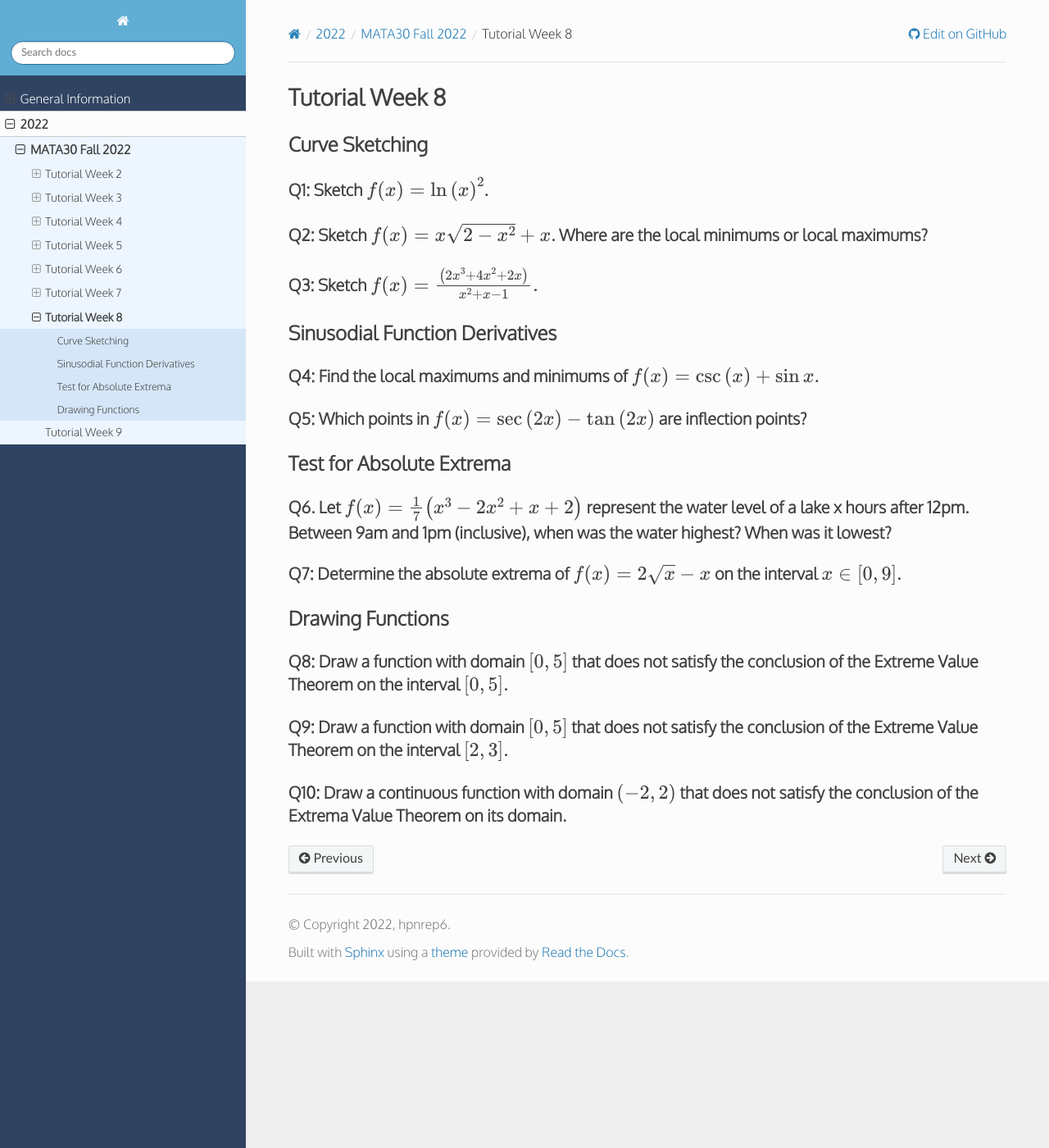
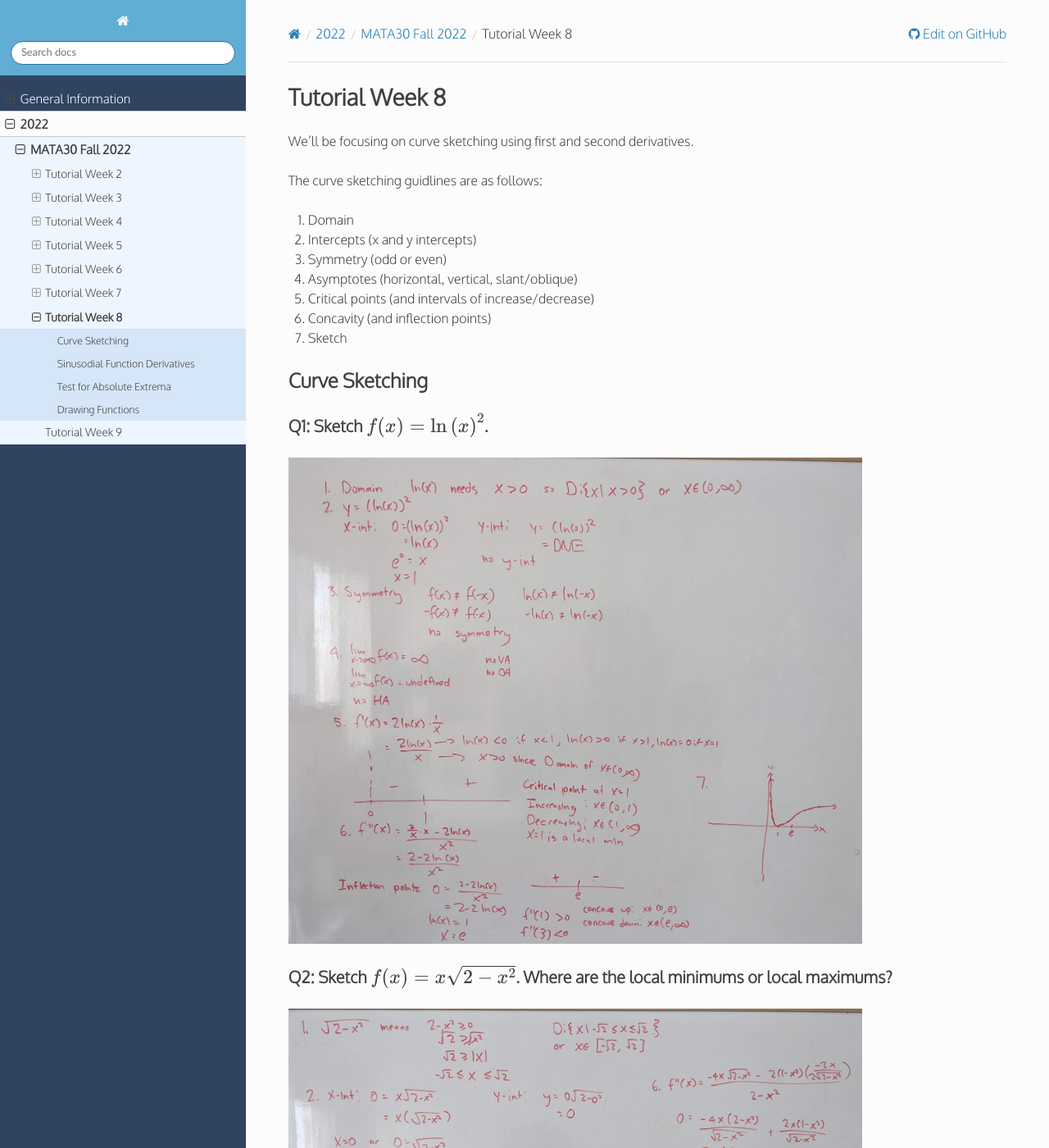
Before and after one commit to hpnrep6/t, a Sphinx documentation site: the page built from source/2022/mata30_fall/tutorial8.rst, in a window 1280 px wide and 1400 px high. Shown: the whole window at 82% size. Built offline with Sphinx 7.4.7 and the Read the Docs theme 2.0.0, drawn with Linux system fonts in a browser that asks for light colours; some of the changed text lies outside the part shown.

Commit message:
Tutorial 8

```diff
--- a/source/2022/mata30_fall/tutorial8.rst
+++ b/source/2022/mata30_fall/tutorial8.rst
@@ -15,6 +15,23 @@ Tutorial Week 8
    };
    </script>
 
+We'll be focusing on curve sketching using first and second derivatives.
+
+The curve sketching guidlines are as follows:
+
+1. Domain
+
+2. Intercepts (x and y intercepts)
+
+3. Symmetry (odd or even)
+
+4. Asymptotes (horizontal, vertical, slant/oblique)
+
+5. Critical points (and intervals of increase/decrease)
+
+6. Concavity (and inflection points)
+
+7. Sketch
 
 Curve Sketching
 ---------------
@@ -22,38 +39,53 @@ Curve Sketching
 Q1: Sketch :math:`f(x) = \ln\left(x\right)^{2}`.
 ~~~~~~~~~~~~~~~~~~~~~~~~~~~~~~~~~~~~~~~~~~~~~~~~
 
-Q2: Sketch :math:`f(x) = x\sqrt{2-x^{2}}+x`. Where are the local minimums or local maximums?
-~~~~~~~~~~~~~~~~~~~~~~~~~~~~~~~~~~~~~~~~~~~~~~~~~~~~~~~~~~~~~~~~~~~~~~~~~~~~~~~~~~~~~~~~~~~~
+.. image:: ./images/t8/1.jpg
+   :width: 700
 
-Q3: Sketch :math:`f(x) = \frac{\left(2x^{3}+4x^{2}+2x\right)}{x^{2}+x-1}`.
-~~~~~~~~~~~~~~~~~~~~~~~~~~~~~~~~~~~~~~~~~~~~~~~~~~~~~~~~~~~~~~~~~~~~~~~~~~
+Q2: Sketch :math:`f(x) = x\sqrt{2-x^{2}}`. Where are the local minimums or local maximums?
+~~~~~~~~~~~~~~~~~~~~~~~~~~~~~~~~~~~~~~~~~~~~~~~~~~~~~~~~~~~~~~~~~~~~~~~~~~~~~~~~~~~~~~~~~~
+
+.. image:: ./images/t8/2.jpg
+   :width: 700
+
+.. Q3: Sketch :math:`f(x) = \frac{2x^{3}+4x^{2}+2x}{x^{2}+x-1}`.
+.. ~~~~~~~~~~~~~~~~~~~~~~~~~~~~~~~~~~~~~~~~~~~~~~~~~~~~~~~~~~~~~~~~~~~~~~~~~~
 
 Sinusodial Function Derivatives
 -------------------------------
 
-Q4: Find the local maximums and minimums of :math:`f(x) = \csc\left(x\right)+\sin x`.
+Q3: Find the local maximums and minimums of :math:`f(x) = \csc\left(x\right)+\sin x`.
 ~~~~~~~~~~~~~~~~~~~~~~~~~~~~~~~~~~~~~~~~~~~~~~~~~~~~~~~~~~~~~~~~~~~~~~~~~~~~~~~~~~~~~
 
-Q5: Which points in :math:`f(x) = \sec\left(2x\right)-\tan\left(2x\right)` are inflection points?
-~~~~~~~~~~~~~~~~~~~~~~~~~~~~~~~~~~~~~~~~~~~~~~~~~~~~~~~~~~~~~~~~~~~~~~~~~~~~~~~~~~~~~~~~~~~~~~~~~
+.. image:: ./images/t8/3.jpg
+   :width: 700
+
+.. Q4: Which points in :math:`f(x) = \sec\left(2x\right)-\tan\left(2x\right)` are inflection points?
+.. ~~~~~~~~~~~~~~~~~~~~~~~~~~~~~~~~~~~~~~~~~~~~~~~~~~~~~~~~~~~~~~~~~~~~~~~~~~~~~~~~~~~~~~~~~~~~~~~~~
 
 Test for Absolute Extrema
 -------------------------
 
-Q6. Let :math:`f(x) = \frac{1}{7}\left(x^{3}-2x^{2}+x+2\right)` represent the water level of a lake x hours after 12pm. Between 9am and 1pm (inclusive), when was the water highest? When was it lowest?
+Q4. Let :math:`f(x) = \frac{1}{7}\left(x^{3}-2x^{2}+x+2\right)` represent the water level of a lake x hours after 9am. Between 9am and 1pm (inclusive), when was the water highest? When was it lowest?
 ~~~~~~~~~~~~~~~~~~~~~~~~~~~~~~~~~~~~~~~~~~~~~~~~~~~~~~~~~~~~~~~~~~~~~~~~~~~~~~~~~~~~~~~~~~~~~~~~~~~~~~~~~~~~~~~~~~~~~~~~~~~~~~~~~~~~~~~~~~~~~~~~~~~~~~~~~~~~~~~~~~~~~~~~~~~~~~~~~~~~~~~~~~~~~~~~~~~~~~~~
 
-Q7: Determine the absolute extrema of :math:`f(x) = 2\sqrt{x}-x` on the interval :math:`x \in [0, 9]`.
+.. image:: ./images/t8/4.jpg
+   :width: 700
+
+Q5: Determine the absolute extrema of :math:`f(x) = 2\sqrt{x}-x` on the interval :math:`x \in [0, 9]`.
 ~~~~~~~~~~~~~~~~~~~~~~~~~~~~~~~~~~~~~~~~~~~~~~~~~~~~~~~~~~~~~~~~~~~~~~~~~~~~~~~~~~~~~~~~~~~~~~~~~~~~~~
+
+.. image:: ./images/t8/5.jpg
+   :width: 700
 
 Drawing Functions
 -----------------
 
-Q8: Draw a function with domain :math:`[0, 5]` that does not satisfy the conclusion of the Extreme Value Theorem on the interval :math:`[0, 5]`.
+Q6: Draw a function with domain :math:`[0, 5]` that does not satisfy the conclusion of the Extreme Value Theorem on the interval :math:`[0, 5]`.
 ~~~~~~~~~~~~~~~~~~~~~~~~~~~~~~~~~~~~~~~~~~~~~~~~~~~~~~~~~~~~~~~~~~~~~~~~~~~~~~~~~~~~~~~~~~~~~~~~~~~~~~~~~~~~~~~~~~~~~~~~~~~~~~~~~~~~~~~~~~~~~~~~
 
-Q9: Draw a function with domain :math:`[0, 5]` that does not satisfy the conclusion of the Extreme Value Theorem on the interval :math:`[2, 3]`.
+Q7: Draw a function with domain :math:`[0, 5]` that does not satisfy the conclusion of the Extreme Value Theorem on the interval :math:`[2, 3]`.
 ~~~~~~~~~~~~~~~~~~~~~~~~~~~~~~~~~~~~~~~~~~~~~~~~~~~~~~~~~~~~~~~~~~~~~~~~~~~~~~~~~~~~~~~~~~~~~~~~~~~~~~~~~~~~~~~~~~~~~~~~~~~~~~~~~~~~~~~~~~~~~~~~
 
-Q10: Draw a continuous function with domain :math:`(-2, 2)` that does not satisfy the conclusion of the Extrema Value Theorem on its domain.
-~~~~~~~~~~~~~~~~~~~~~~~~~~~~~~~~~~~~~~~~~~~~~~~~~~~~~~~~~~~~~~~~~~~~~~~~~~~~~~~~~~~~~~~~~~~~~~~~~~~~~~~~~~~~~~~~~~~~~~~~~~~~~~~~~~~~~~~~~~~~
+Q8: Draw a continuous function with domain :math:`(-2, 2)` that does not satisfy the conclusion of the Extrema Value Theorem on its domain.
+~~~~~~~~~~~~~~~~~~~~~~~~~~~~~~~~~~~~~~~~~~~~~~~~~~~~~~~~~~~~~~~~~~~~~~~~~~~~~~~~~~~~~~~~~~~~~~~~~~~~~~~~~~~~~~~~~~~~~~~~~~~~~~~~~~~~~~~~~~~
```
Also changed, not shown: source/2022/mata30_fall/images/t8/1.jpg (added), source/2022/mata30_fall/images/t8/2.jpg (added), source/2022/mata30_fall/images/t8/3.jpg (added), source/2022/mata30_fall/images/t8/4.jpg (added), source/2022/mata30_fall/images/t8/5.jpg (added).
